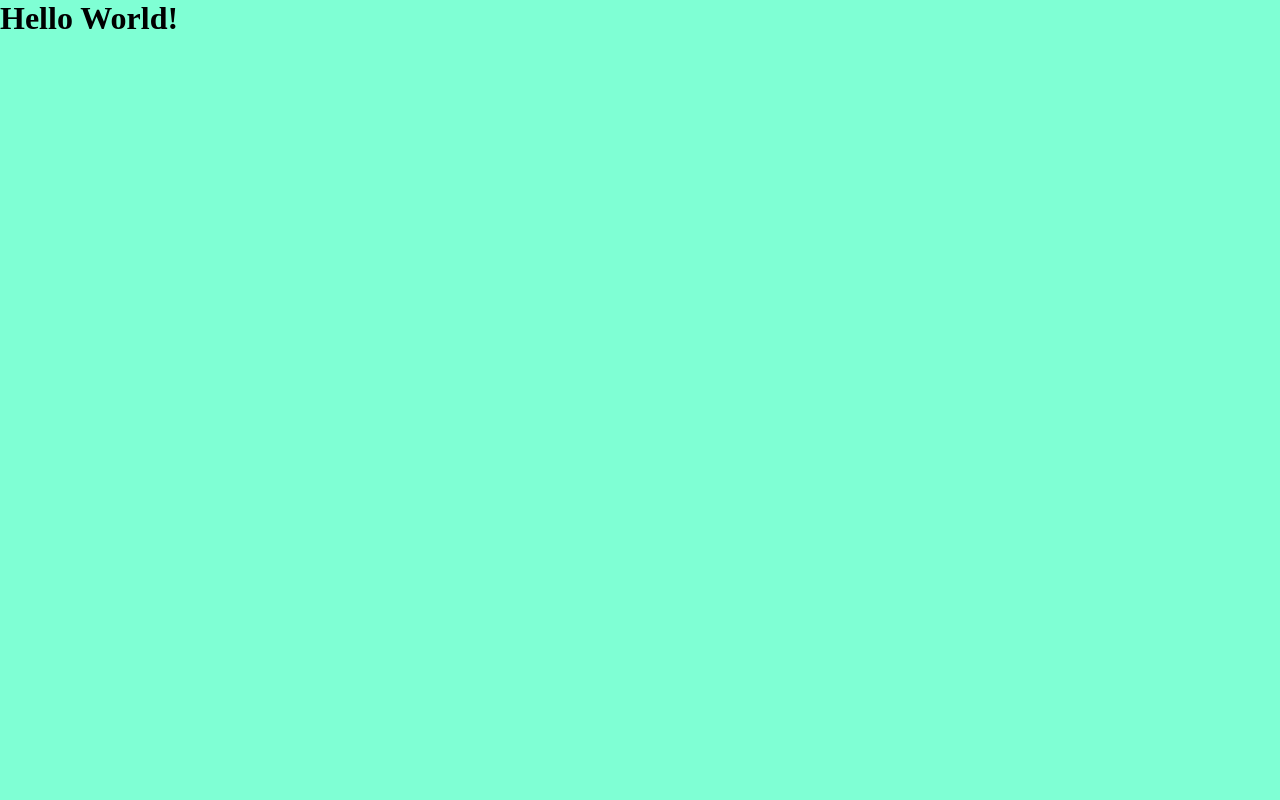
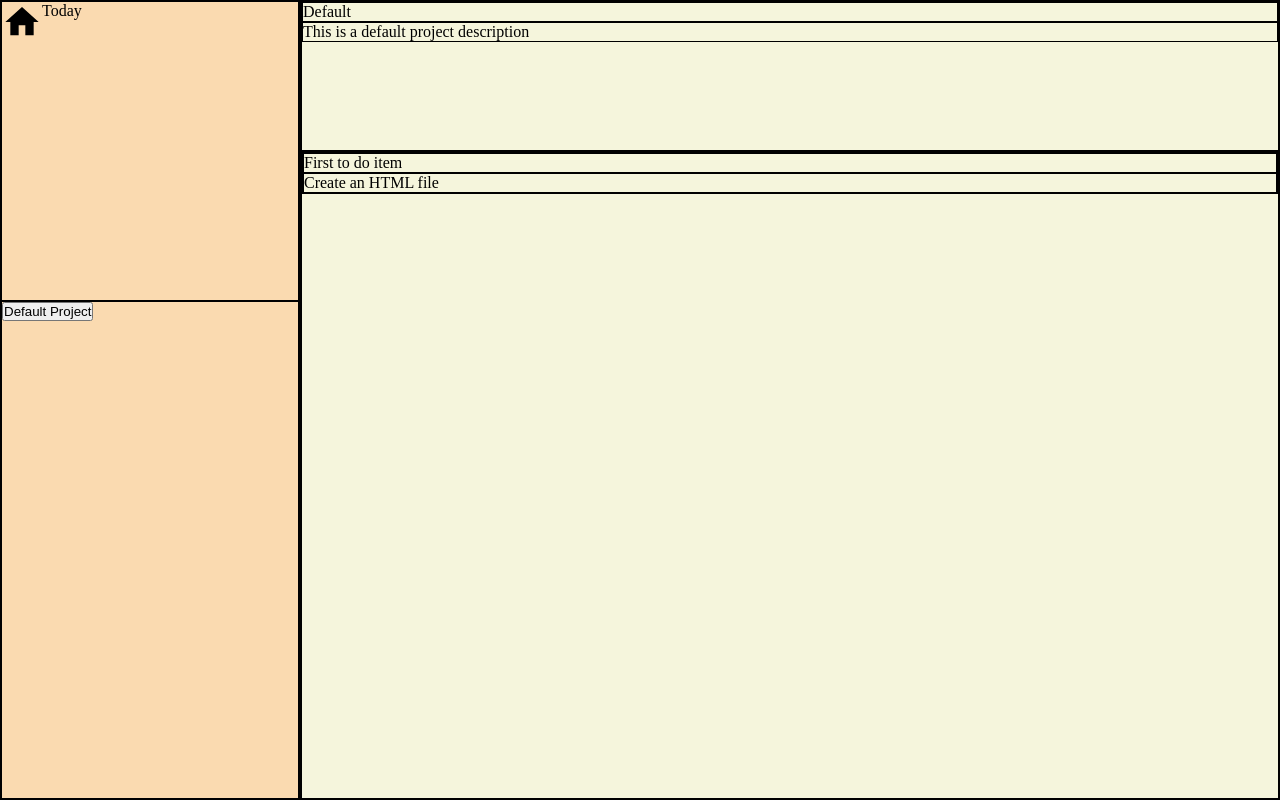
Before and after one commit to ADDikt88/todo-list, a website built with webpack: page src/template.html in a window 1280 px wide. Built offline with nearby package versions, Linux system fonts and the light colour scheme.

Commit message:
Set up the main outline of the to do list
The main outline of the to do list is created.
Default project and to do items have been established.

```diff
--- /dev/null
+++ b/src/dueDateMenu.js
@@ -0,0 +1,28 @@
+import todayIcon from "./home.svg";
+
+function dueDateMenu () {
+    const dueDateMenuContainer = document.createElement("div");
+    dueDateMenuContainer.setAttribute("class", "due-date-menu");
+
+    const dueDateMenu = document.createElement("ul");
+    dueDateMenuContainer.appendChild(dueDateMenu);
+
+    const todayNav = document.createElement("li");
+    todayNav.style.display ="flex";
+    dueDateMenu.appendChild(todayNav);
+
+
+    const todayIconImg = document.createElement("img");
+    todayIconImg.src = todayIcon;
+    todayIconImg.height = "40";
+    todayNav.appendChild(todayIconImg);
+
+    const todayIconText = document.createElement("p");
+    todayIconText.textContent = "Today";
+    todayNav.appendChild(todayIconText);
+
+    return dueDateMenuContainer;
+
+}
+
+export {dueDateMenu};
--- a/src/index.js
+++ b/src/index.js
@@ -1 +1,6 @@
 import "./styles.css";
+import {sidebar} from "./sidebar.js"
+import {mainpage} from "./mainpage.js"
+
+mainpage();
+sidebar();
--- /dev/null
+++ b/src/mainpage.js
@@ -0,0 +1,68 @@
+//import icon from "./icon.jpg";
+/*****
+ * This is the main page of the to do list app and displays the current project and it's to do list.
+ */
+
+function mainpage () {
+    const content = document.querySelector(".main-page");
+
+    displayProjectHeader (content);
+    displayToDoItems (content);
+
+
+}
+
+function createProject (title, description, toDoItems) {
+
+    return {
+        title, description, toDoItems
+    }
+
+}
+
+function createToDo (title, description, priority) {
+
+    return {
+        title, description, priority
+    }
+
+}
+
+let listOfItems = [];
+listOfItems.push(createToDo("First to do item", "Create an HTML file", "high"));
+
+const defaultProject = createProject ("Default", "This is a default project description", listOfItems);
+
+
+
+/****
+ * These functions display the project header and the to-do-list frame
+ */
+function displayProjectHeader (content) {
+    const projectHeader = document.createElement("div");
+    content.appendChild(projectHeader);
+
+    const projectTitle = document.createElement("div");
+    const projectDescription = document.createElement("div");
+    projectTitle.textContent = defaultProject.title;
+    projectDescription.textContent = defaultProject.description;
+    projectHeader.appendChild(projectTitle);
+    projectHeader.appendChild(projectDescription);
+}
+
+function displayToDoItems (content) {
+    const toDoContainer = document.createElement("div");
+    content.appendChild(toDoContainer);
+    const toDoItem = document.createElement("div");
+    toDoContainer.appendChild(toDoItem);
+
+    const toDoTitle = document.createElement("div");
+    const toDoDescription = document.createElement("div");
+    toDoTitle.textContent = defaultProject.toDoItems[0].title;
+    toDoDescription.textContent = defaultProject.toDoItems[0].description;
+    toDoItem.appendChild(toDoTitle);
+    toDoItem.appendChild(toDoDescription);
+}
+
+
+export {mainpage, defaultProject};
--- /dev/null
+++ b/src/projectList.js
@@ -0,0 +1,12 @@
+function projectList () {
+    const projectListContainer = document.createElement("div");
+    projectListContainer.setAttribute("class", "project-list");
+
+    const defaultProjectButton = document.createElement("button");
+    defaultProjectButton.textContent = "Default Project";
+    projectListContainer.appendChild(defaultProjectButton);
+
+    return projectListContainer;
+}
+
+export {projectList};
--- /dev/null
+++ b/src/sidebar.js
@@ -0,0 +1,12 @@
+//import icon from "./icon.jpg";
+
+import { dueDateMenu } from "./dueDateMenu.js";
+import { projectList } from "./projectList.js";
+
+function sidebar () {
+    const content = document.querySelector(".sidebar");
+    content.appendChild(dueDateMenu());
+    content.appendChild(projectList());
+}
+
+export {sidebar};
--- a/src/styles.css
+++ b/src/styles.css
@@ -3,6 +3,26 @@
     padding: 0;
 }
 
+div {
+    border: 1px solid black;
+}
+
 body {
-    background-color: aquamarine;
+    background-color:beige;
+    display: grid;
+    grid-template-columns: 300px 1fr;
+    height: 100vh;
 }
+
+
+
+.sidebar {
+    background-color: rgb(250, 218, 176);
+    display: grid;
+    grid-template-rows: 300px 1fr;
+}
+
+.main-page {
+    display: grid;
+    grid-template-rows: 150px 1fr;
+}
--- a/src/template.html
+++ b/src/template.html
@@ -6,6 +6,9 @@
     <title>Document</title>
 </head>
 <body>
-    <h1>Hello World!</h1>
+    <div class="sidebar">
+    </div>
+    <div class="main-page">
+    </div>
 </body>
 </html>
```
Also changed, not shown: src/home.svg (added).
